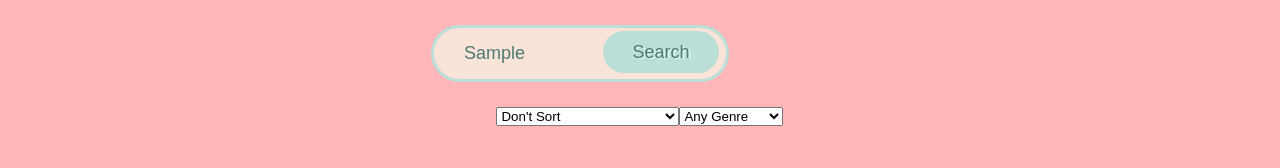
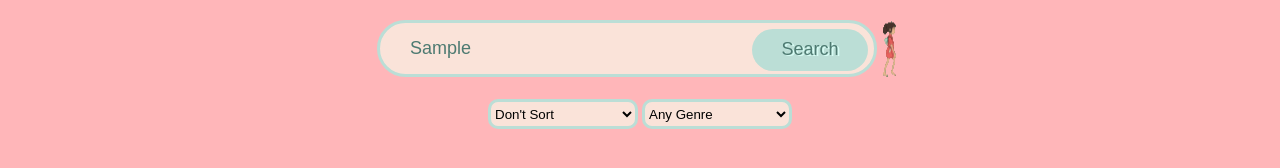
Before and after one commit to EricDelmonico/235Project2, a plain HTML site: page index.html in a window 1280 px wide. Both pictures are taken after typing "Sample" into the empty fields and a click on the button "Search". Shown: the part 240-408 px from the top of the page. Drawn offline with nearby package versions, Linux system fonts and the light colour scheme; no server answers.

Commit message:
refactored a few lines of css, and changed loading animation to play next to the search bar rather than on the cursor

```diff
--- a/index.html
+++ b/index.html
@@ -16,11 +16,12 @@
                 <input type="search" id="searchTerm">
                 <input type="button" id="searchButton" value="Search">
             </form>
+            <img id="loadIndicator" alt="loading indicator" src="loading/1.png">
         </div>
         <div id="sorting">
             <select id="sortby">
                 <option value="none">Don't Sort</option>
-                <option value="score_descending">Rating (Highest To Lowest)</option>
+                <option value="score_descending">Rating</option>
             </select>
             <select id="genre">
                 <!--Genres get filled programatically-->
--- a/js/main.js
+++ b/js/main.js
@@ -3,6 +3,7 @@
 window.onload = init;
 let timeLoop;
 let genres;
+let searchOngoing = false;
 function init(){
     document.querySelector("#searchButton").onclick = search;
     document.querySelector("#sortby").onchange = changeSort;
@@ -63,12 +64,15 @@ function init(){
         genresContainer.appendChild(option);
     }
     genresContainer.onchange = changeGenre;
+
+    document.querySelector("#loadIndicator").style.display = "none";
 }
 
 // ANIMATION STUFF
 let index = 1;
 function cycleAnim(){
-    document.querySelector("html").style.cursor = `url('loading/${index}.png'), auto`;
+    document.querySelector("#loadIndicator").src = `loading/${index}.png`;
+    document.querySelector("#loadIndicator").style.display = "inline";
     if (index == 24){
         index = 0;
     }
@@ -80,8 +84,11 @@ function startCursorAnim(){
 }
 
 function endCursorAnim(){
+    if (timeLoop == null)
+        return;
+
     clearInterval(timeLoop);
-    document.querySelector("html").style.cursor = "auto";
+    document.querySelector("#loadIndicator").style.display = "none";
 }
 // END ANIMATION STUFF
 
@@ -98,10 +105,12 @@ function changeSort(e){
     }
     else{
         // give the capability to sort using the url,
-        // but for now we're doing it the old fashioned way.
-        // When using the url method, all results (including
+        // but for now we're sorting the old fashioned way.
+        // When using the in-url method, all results (including
         // the least relevant results) get sorted, and thus
-        // you get toally irrelevant anime at the top
+        // you get totally irrelevant anime at the top,
+        // simply because it has a higher score than
+        // all the more relevant results
         let params = sortString.split("_");
         sortString = `&order_by=${params[0]}&sort=${params[1]}`;
     }
@@ -128,6 +137,11 @@ function clearResults(){
 
 let searchTerm = "";
 function search(){
+    // if there's a search ongoing,
+    // don't let the user make another
+    if (searchOngoing)
+        return;
+
     // Clear any existing results on the page
     clearResults();
 
@@ -154,6 +168,8 @@ function search(){
     // show the loading cursor
     startCursorAnim();
 
+    searchOngoing = true;
+
     // make the search using jQuery (boldly go)
     $.ajax({
         dataType: "json",
@@ -164,6 +180,7 @@ function search(){
 }
 
 function querySuccess(obj){
+
     // hide the loading cursor
     endCursorAnim();
     if (obj.error){
@@ -176,6 +193,14 @@ function querySuccess(obj){
     // Get our data pumped out
     let resultsContainer = document.querySelector("#results");
     let results = obj.results;
+
+    if (results.length == 0){
+        let error = document.createElement("p");
+        error.innerHTML = "No results found."
+        resultsContainer.appendChild(error);
+        searchOngoing = false;
+        return;
+    }
 
     if (sortString.length > 0){
         results.sort((a, b) => b.score - a.score);
@@ -224,6 +249,8 @@ function querySuccess(obj){
     if (prevButton.style.display == "none"){
         prevButton.style.display = "inline";
     }
+
+    searchOngoing = false;
 }
 
 let page = 1;
--- a/styles/main.css
+++ b/styles/main.css
@@ -4,28 +4,14 @@ body{
     margin: 0px;
 }
 
-@media only screen and (min-width: 629px){
 /*element that contains all search results*/
 #results{
     grid-area: results;
     display:flex;
     flex-wrap: wrap;
-        justify-content: space-between;
+    justify-content: space-evenly;
     box-sizing: border-box;
 }
-}
-
-@media only screen and (max-width: 628px){
-    /*element that contains all search results*/
-    #results{
-        grid-area: results;
-        display:flex;
-        flex-wrap: wrap;
-        justify-content: center;
-        box-sizing: border-box;
-    }
-}
-
 
 /*the parent element of every result*/
 .result{
@@ -89,11 +75,12 @@ body{
     grid-area: search;
     justify-content: center;
     flex-wrap: wrap;
-    margin: 25px 0px;
+    margin: 20px;
+
 }
 
 #searchTerm{
-    max-width: 400px;
+    width: 500px;
     border: 3px solid #bbded6;
     background-color: #fae3d9;
     padding: 15px 30px;
@@ -104,9 +91,9 @@ body{
 }
 
 #searchButton{
-    position: relative;
-    top: -1.5px;
-    right: 130px;
+    position: absolute;
+    margin-left: -125px;
+    margin-top: 8.5px;
     cursor: pointer;
     max-width: 116px;
     max-height: 42px;
@@ -157,3 +144,27 @@ body{
     outline: none;
     margin: 0px 5px;
 }
+
+#sortby, #genre{
+    border: 3px solid #bbded6;
+    background-color: #fae3d9;
+    margin: 2px;
+    width: 150px;
+    height: 30px;
+    border-radius: 10px;
+}
+
+@media only screen and (max-width: 628px){
+    /*element that contains all search results*/
+    #results{
+        grid-area: results;
+        display:flex;
+        flex-wrap: wrap;
+        justify-content: center;
+        box-sizing: border-box;
+    }
+
+    #searchTerm{
+        width: 400px;
+    }
+}
```
Lines whose indentation alone changed are shown as unchanged.
